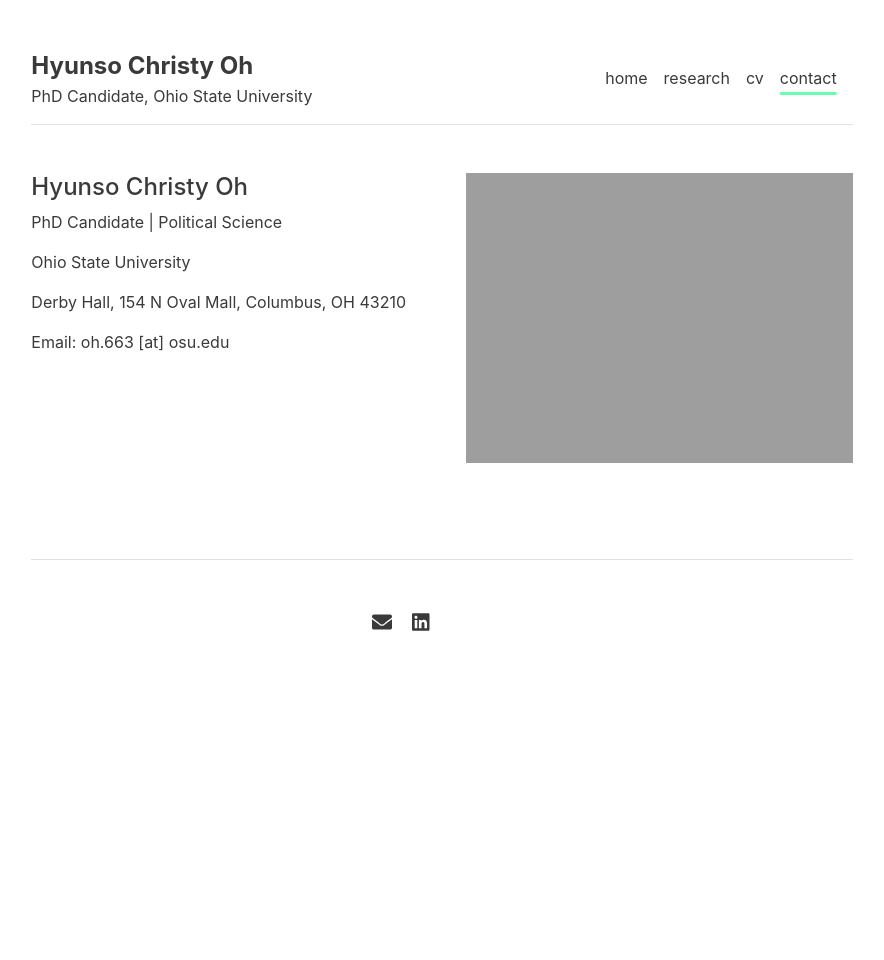
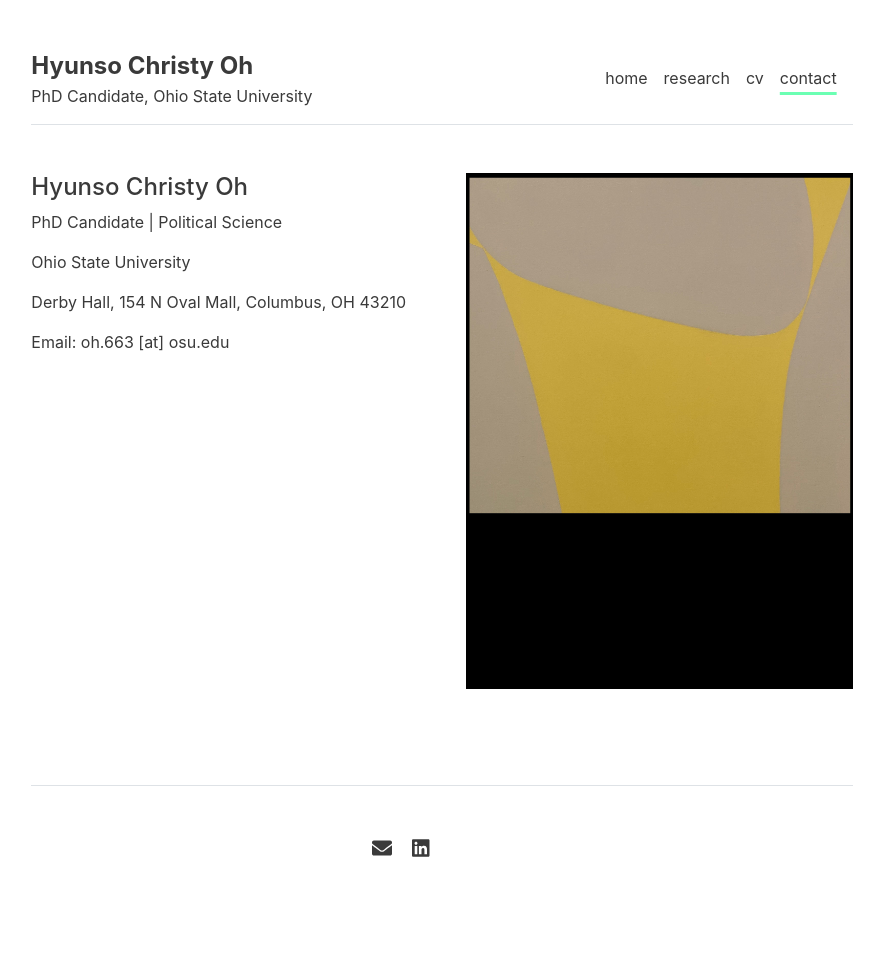
Before and after one commit to hyunso-christy-oh/hyunso-christy-oh.github.io, a Jekyll site: the page built from contact.md, in a window 1280 px wide. Shown: the whole page, without its empty margins (198-1082 px from the left). Built offline with Jekyll 4.4.1, drawn with Linux system fonts in a browser that asks for light colours; before the commit the page ends 900 px from its top, so only the background shows below that.

Commit message:
Update settings.yml

```diff
--- a/_data/settings.yml
+++ b/_data/settings.yml
@@ -19,4 +19,4 @@ social:
 - {icon: 'linkedin', link: 'https://linkedin.com/in/hyunso-christy-oh'}
 
 contacts:
-- {name: 'Hyunso Christy Oh', title: 'PhD Candidate', department: 'Political Science', institution: 'Ohio State University', institution_address: 'Derby Hall, 154 N Oval Mall, Columbus, OH 43210', phone: 'XX', email: 'oh.663 [at] osu.edu', office: 'XX', image: 'assets/img/contact.jpg'}
+- {name: 'Hyunso Christy Oh', title: 'PhD Candidate', department: 'Political Science', institution: 'Ohio State University', institution_address: 'Derby Hall, 154 N Oval Mall, Columbus, OH 43210', phone: 'XX', email: 'oh.663 [at] osu.edu', office: 'XX', image: 'assets/img/contact2.jpg'}
```
